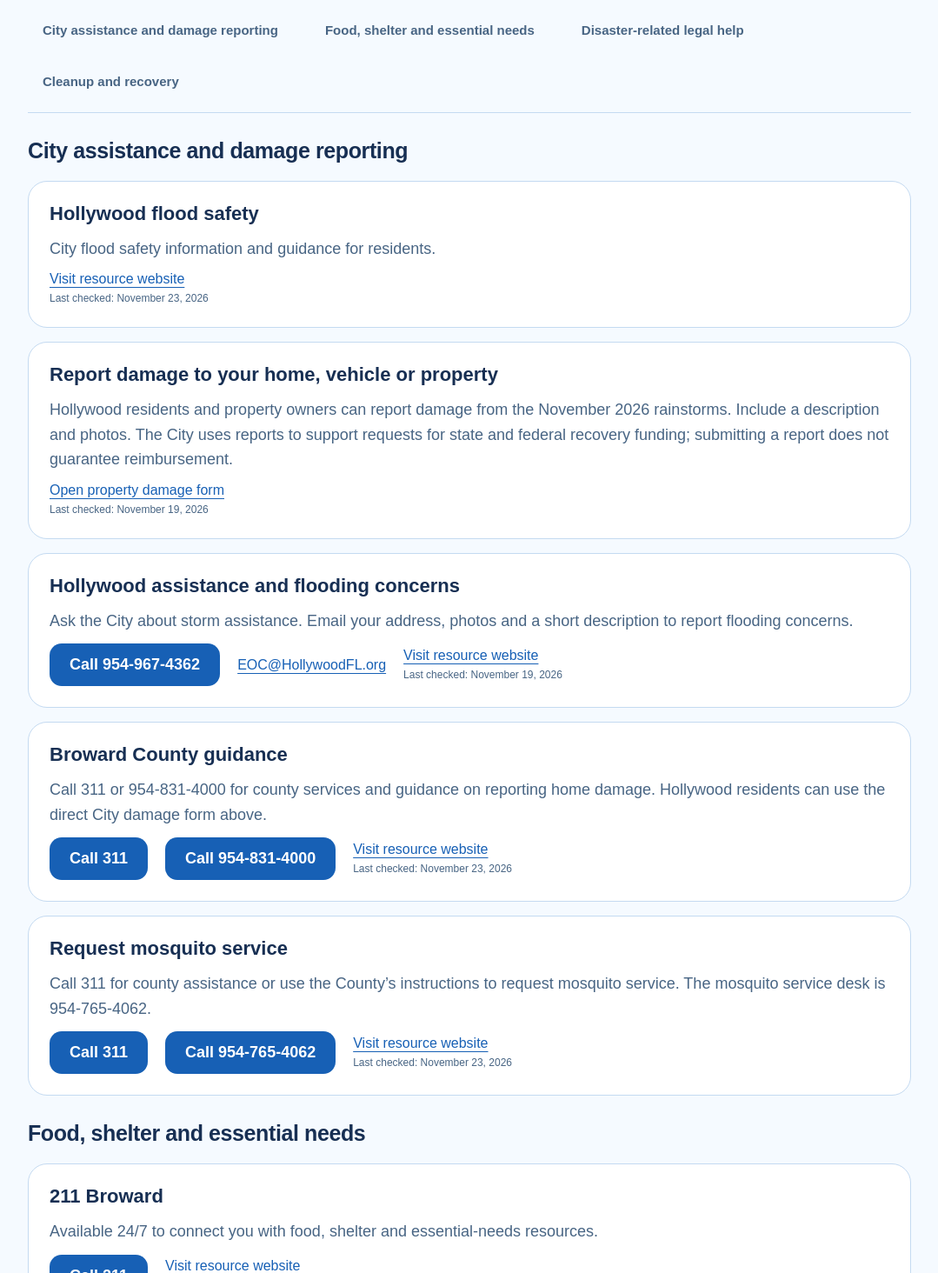
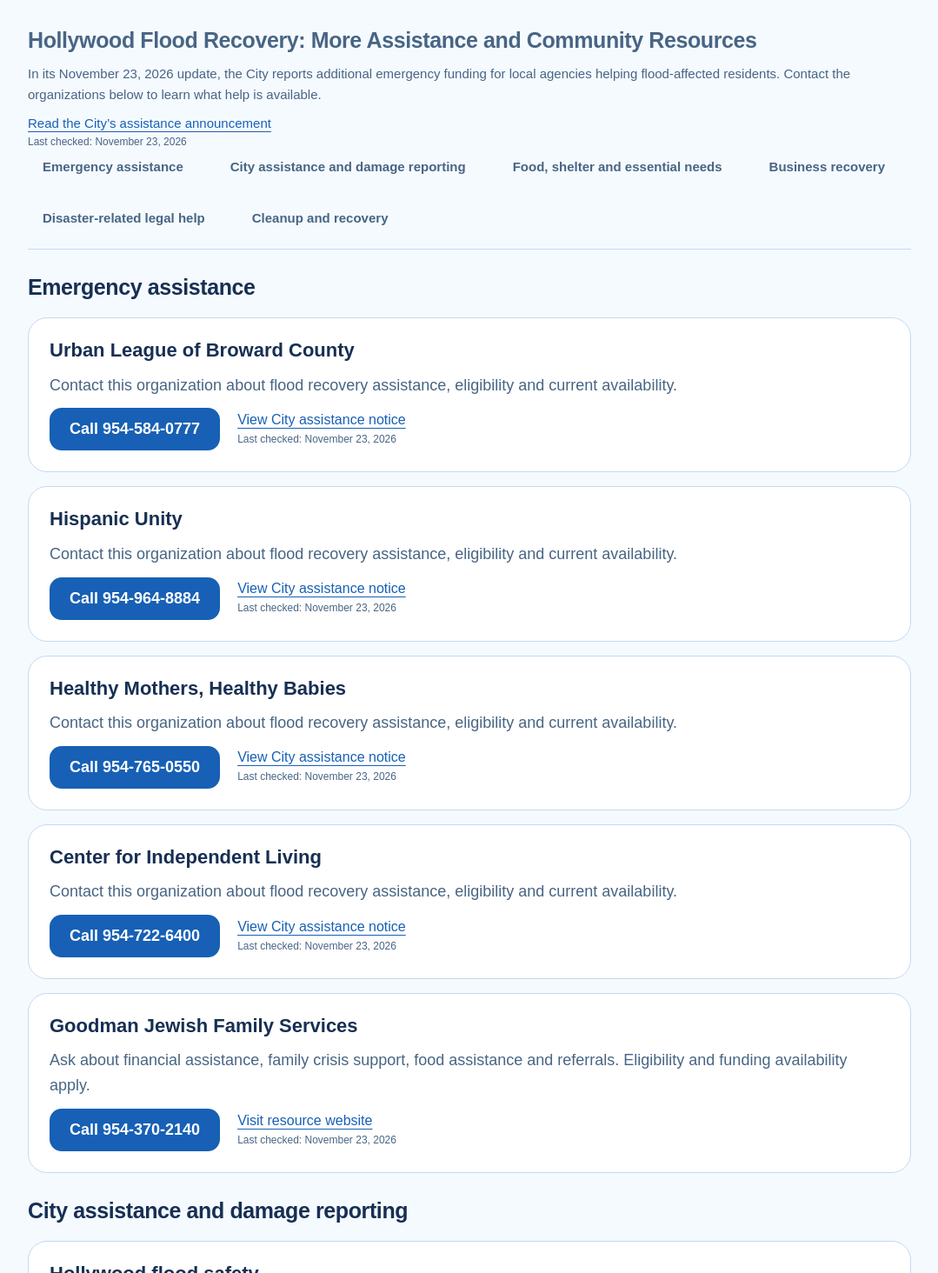
Before and after one commit to clementbowe14/HollyEmergencyResources, a React (Vite) app in the folder site/: page / in a window 1280 px wide. Shown: the part 626-2090 px from the top of the page at 87% size, without its empty margins (100-1179 px from the left). Built offline with nearby package versions, Linux system fonts and the light colour scheme.

Commit message:
Add emergency assistance and business recovery resources to Home

```diff
--- a/site/src/Home.jsx
+++ b/site/src/Home.jsx
@@ -1,8 +1,11 @@
 import {ResourceCard} from './StormResources';
-import {recoveryGroups} from './stormResourceData';
+import {ResourceLink} from './ResourceLink';
+import {recoveryGroups,recoveryNotice} from './stormResourceData';
 export function Home(){return <section className="detail">
  <h1>Help for neighbors affected by flooding</h1><p className="lede">Hollywood, Florida · Flood recovery resources</p><p><a className="button" href="#help">Find help in your city</a></p><p>If you or someone you know in Hollywood was affected by the recent flooding, save and share these resources. Contact each organization directly to confirm eligibility and availability.</p>
+ <aside className="note"><h2>Hollywood Flood Recovery: More Assistance and Community Resources</h2><p>In its November 23, 2026 update, the City reports additional emergency funding for local agencies helping flood-affected residents. Contact the organizations below to learn what help is available.</p><ResourceLink href={recoveryNotice.source} checkedAt={recoveryNotice.checkedAt} target="_blank" rel="noreferrer">Read the City’s assistance announcement</ResourceLink></aside>
  <nav aria-label="Recovery resource sections" className="resource-actions">{recoveryGroups.map((g,i)=><a key={g.title} href={'#recovery-'+i} onClick={e=>{e.preventDefault();document.getElementById('recovery-'+i)?.focus();document.getElementById('recovery-'+i)?.scrollIntoView({block:'start'});}}>{g.title}</a>)}</nav>
- {recoveryGroups.map((group,i)=><section key={group.title} aria-labelledby={'recovery-'+i}><h2 id={'recovery-'+i} tabIndex={-1}>{group.title}</h2><div className="matched-resources">{group.items.map(r=><ResourceCard key={r.source} resource={r}/>)}</div></section>)}
+ {recoveryGroups.map((group,i)=><section key={group.title} aria-labelledby={'recovery-'+i}><h2 id={'recovery-'+i} tabIndex={-1}>{group.title}</h2><div className="matched-resources">{group.items.map(r=><ResourceCard key={r.title+r.source} resource={r}/>)}</div></section>)}
  <aside className="note"><h2>Keep records for recovery</h2><ul><li>Photograph all damage before beginning cleanup, when safe to do so.</li><li>Keep receipts for disaster-related expenses.</li><li>Contact your insurance company if you have coverage.</li></ul></aside>
+ <aside className="note"><h2>Save and share</h2><p>Share these resources with neighbors, family and friends affected by flooding. Check the City for the latest recovery information.</p><ResourceLink href="https://www.hollywoodcra.org/m/newsflash" checkedAt="2026-11-23" target="_blank" rel="noreferrer">Latest City updates and recovery resources</ResourceLink></aside>
  </section>;}
--- a/site/src/stormResourceData.js
+++ b/site/src/stormResourceData.js
@@ -8,22 +8,36 @@ export const stormUpdates=[
 ];
 
 // Sources reviewed November 23, 2026. A source review does not confirm live capacity.
+export const recoveryNotice={source:'https://www.hollywoodcra.org/m/newsflash/Home/Detail/1899',checkedAt:'2026-11-23'};
 export const recoveryGroups=[
+ {title:'Emergency assistance',items:[
+
+  {title:'Urban League of Broward County',description:'Contact this organization about flood recovery assistance, eligibility and current availability.',phone:'954-584-0777',source:recoveryNotice.source,label:'View City assistance notice'},
+  {title:'Hispanic Unity',description:'Contact this organization about flood recovery assistance, eligibility and current availability.',phone:'954-964-8884',source:recoveryNotice.source,label:'View City assistance notice'},
+  {title:'Healthy Mothers, Healthy Babies',description:'Contact this organization about flood recovery assistance, eligibility and current availability.',phone:'954-765-0550',source:recoveryNotice.source,label:'View City assistance notice'},
+  {title:'Center for Independent Living',description:'Contact this organization about flood recovery assistance, eligibility and current availability.',phone:'954-722-6400',source:recoveryNotice.source,label:'View City assistance notice'},
+  {title:'Goodman Jewish Family Services',description:'Ask about financial assistance, family crisis support, food assistance and referrals. Eligibility and funding availability apply.',phone:'954-370-2140',source:'https://www.jfsbroward.org/services/financial-assistance/'}
+ ]},
  {title:'City assistance and damage reporting',items:[
   {title:'Hollywood flood safety',description:'City flood safety information and guidance for residents.',source:'https://www.hollywoodfl.org/692/Flood-Safety'},
   {...damageResources[0]},
   {title:'Hollywood assistance and flooding concerns',description:'Ask the City about storm assistance. Email your address, photos and a short description to report flooding concerns.',phone:'954-967-4362',email:'EOC@HollywoodFL.org',source:'https://www.hollywoodcra.org/m/newsflash',checkedAt:'2026-11-19'},
   {title:'Broward County guidance',description:'Call 311 or 954-831-4000 for county services and guidance on reporting home damage. Hollywood residents can use the direct City damage form above.',phone:'311',alternate:'954-831-4000',source:'https://www.broward.org/PublicInfo'},
-  {title:'Request mosquito service',description:'Call 311 for county assistance or use the County’s instructions to request mosquito service. The mosquito service desk is 954-765-4062.',phone:'311',alternate:'954-765-4062',source:'https://browardcountyfl.qscend.com/311/knowledgebase/article/201330'}
+  {title:'Request mosquito service',description:'Request mosquito spraying online, dial 311 from a mobile phone, or call 954-831-3940 from a landline, as directed in the City’s November 23 recovery notice.',phone:'311',alternate:'954-831-3940',source:'https://browardcountyfl.qscend.com/311/request/add',label:'Open County service request form'}
  ]},
  {title:'Food, shelter and essential needs',items:[
-  {title:'211 Broward',description:'Available 24/7 to connect you with food, shelter and essential-needs resources.',phone:'211',source:'https://www.211-broward.org/'},
+  {title:'211 Broward',description:'Available 24/7 to connect you with food, shelter and essential-needs resources. Do not call 211 to report property damage.',phone:'211',source:'https://www.211-broward.org/'},
   {title:'Broward Homeless Helpline',description:'Help with shelter placement and housing options for people experiencing homelessness. Placement depends on eligibility and availability; this is not confirmation that a storm shelter is open.',phone:'954-563-4357',source:'https://www.broward.org/CallCenter'},
   {title:'Area Agency on Aging of Broward County',description:'Ask the Elder Helpline about meals, transportation, caregiver support, in-home services and other resources for seniors.',phone:'954-745-9779',source:'https://www.adrcbroward.org/'},
-  {title:'Goodman Jewish Family Services',description:'Ask about financial assistance, family support and referrals. Eligibility and funding availability apply.',phone:'954-370-2140',source:'https://www.jfsbroward.org/services/financial-assistance/'},
   {title:'We Are One Kosher Food Bank',description:'Contact the team to request kosher food assistance and confirm availability.',phone:'954-505-4152',source:'https://www.weareonecharity.org/contact'},
   {title:'The Dorit & Ben J. Genet Cupboard',description:'Contact the food assistance program for eligibility and access information.',phone:'954-530-7555',source:'https://www.jfsbroward.org/services/cupboard/'},
   {title:'United Way Broward Project Lifeline',description:'Find participating food pantries and resources for food, hygiene products and essential supplies.',source:'https://www.unitedwaybroward.org/news/project-lifeline'}
+ ]},
+ {title:'Business recovery',items:[
+  {title:'Request business supplies through ESF 18',description:'Businesses can ask Florida’s Emergency Support Function 18 team about flood cleanup buckets, tarps and temporary power. Confirm current availability with the team.',phone:'850-815-4925',email:'ESF18@em.myflorida.com',source:recoveryNotice.source,label:'Read City business assistance instructions'},
+  {...damageResources[1]},
+  {title:'More business recovery resources',description:'Find City business preparedness and recovery resources.',source:'https://choosehollywoodfl.com/153/Disaster-Preparedness-Relief'},
+  {title:'Florida Small Business Emergency Bridge Loan Program',description:'FloridaCommerce announced short-term, interest-free loans for eligible businesses affected by the 2026 Fall Flooding, including Broward County. Loans must be repaid. Review eligibility, application requirements and current funding availability with FloridaCommerce.',source:'https://www.floridajobs.org/news/detail/2026/11/23/floridacommerce-activates-the-florida-small-business-emergency-bridge-loan-program--making--10-million-available-for-businesses-impacted-by-the-2026-fall-flooding',label:'Review loan announcement and application link'}
  ]},
  {title:'Disaster-related legal help',items:[
   {title:'Coast to Coast Legal Aid',description:'Ask about disaster-related housing issues, insurance disputes, FEMA applications and appeals. Services depend on eligibility; this listing does not mean FEMA assistance has been approved for this storm.',phone:'954-736-2400',source:'https://www.coasttocoastlegalaid.org/hurricane-disaster-resources/'},
```
